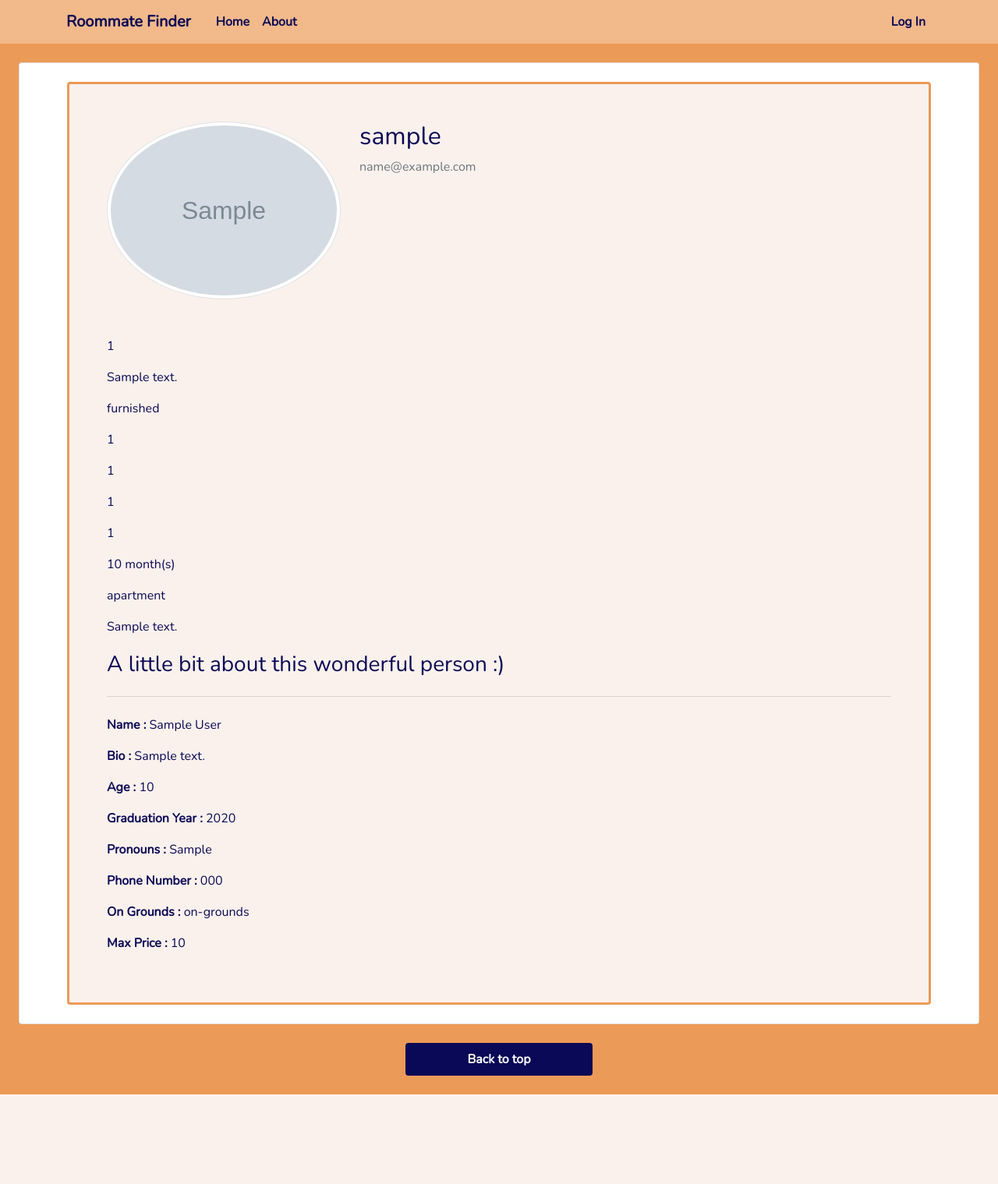
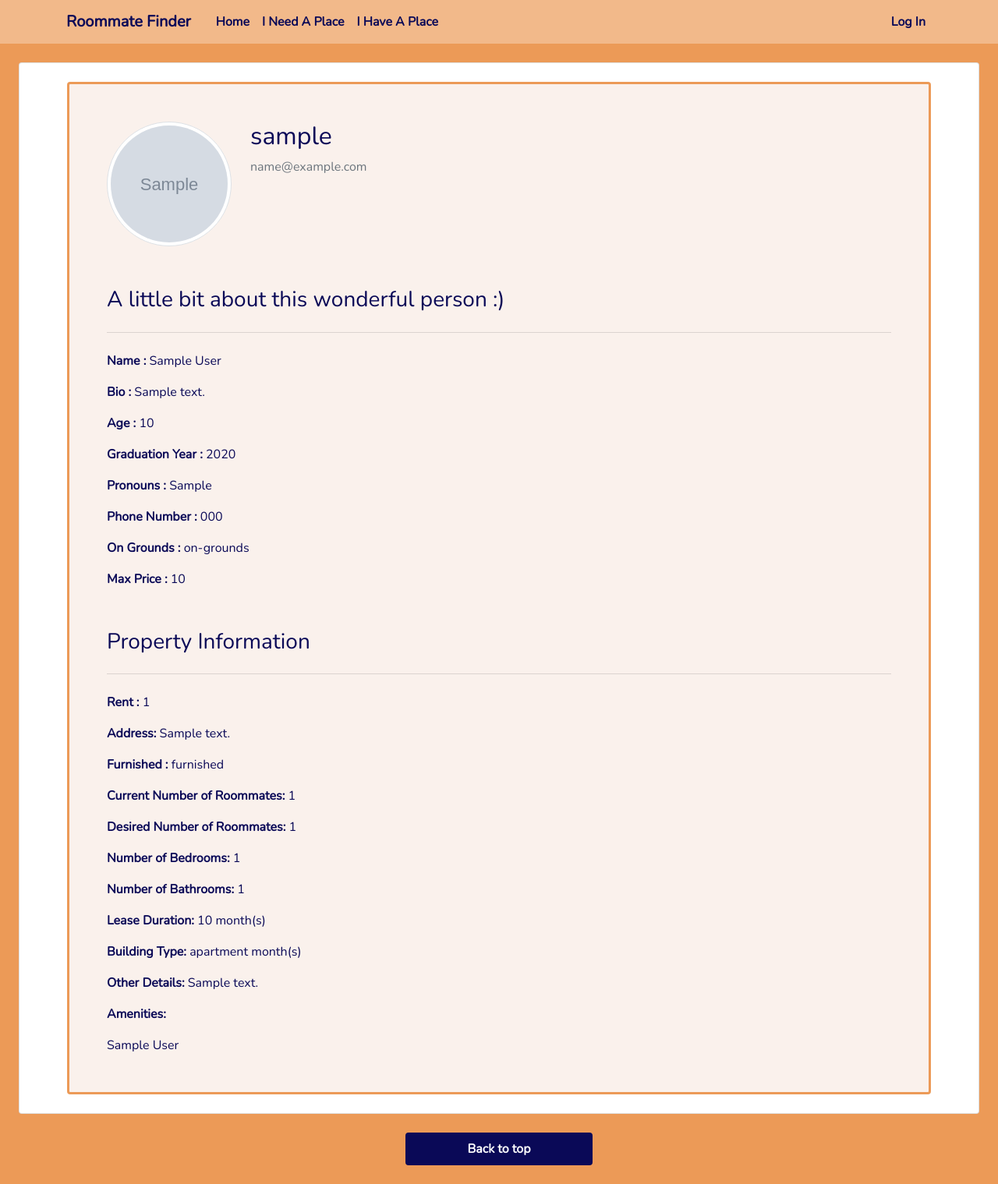
Before and after one commit to hanahamberno/project-a-23, a Django app: page /profile/1 in a window 1280 px wide. Shown: the whole page at 78% size. Before the commit the page ends 1404 px from the top, so only its background shows below. Run offline with Django 3.2, Linux system fonts and the light colour scheme; tables that the repository leaves empty hold one stand-in row (values such as "Sample post"); grey boxes marked "Sample" are stand-in pictures; some libraries are stand-ins or nearby versions; some web fonts are replaced.

Commit message:
split property view/profile view

```diff
--- a/social_app/static/social_app/base.css
+++ b/social_app/static/social_app/base.css
@@ -66,3 +66,9 @@ body{
     border-color: var(--secondary2);
     background-color: var(--secondary3);
 }
+
+.rounded-circle{
+    border-radius:50%;
+    width:10rem;
+    height:10rem;
+}
--- a/social_app/templates/social_app/base.html
+++ b/social_app/templates/social_app/base.html
@@ -45,12 +45,14 @@
                         <div class="collapse navbar-collapse" id="navbarToggle">
                             <div class="navbar-nav mr-auto">
                                 <a class="nav-item nav-link" href="{% url 'social_app:home' %}">Home</a>
-                                <a class="nav-item nav-link" href="{% url 'social_app:about' %}">About</a>
+                                <a class="nav-item nav-link" href="{% url 'social_app:profile_list' %}">I Need A Place</a>
+                                <a class="nav-item nav-link" href="{% url 'social_app:property_list' %}">I Have A Place</a>
                             </div>
                             <!-- Navbar Right Side -->
                             <div class="navbar-nav">
                                 {% if user.is_authenticated %}
-                                <a class="nav-item nav-link" href="{% url 'profile' %}">Profile</a>
+                                <a class="nav-item nav-link" href="{% url 'profile' %}">Edit Profile</a>
+                                <a class="nav-item nav-link" href="{% url 'social_app:logout' %}">Log Out</a>
                                 {% else %}
                                 <a class="nav-item nav-link" href="{% provider_login_url 'google' %}">Log In</a>
                                 {% endif %}
--- a/social_app/templates/social_app/detail.html
+++ b/social_app/templates/social_app/detail.html
@@ -15,19 +15,6 @@
             </div>
         </div>
         <div class="container p-4">
-            {% for t in profile.property_set.all %}
-                <p>{{ t.rent }}</p>
-                <p>{{ t.address }}</p>
-                <p>{{ t.furnished }}</p>
-                <p>{{ t.current_number_of_roommates }}</p>
-                <p>{{ t.number_of_roommates_seeking }}</p>
-                <p>{{ t.number_of_bedrooms }}</p>
-                <p>{{ t.number_of_bathrooms }}</p>
-                <p>{{ t.lease_duration }} month(s)</p>
-                <p>{{ t.building_type }}</p>
-                <p>{{ t.other_details }}</p>
-
-            {% endfor %}
             <h3 class="mb-4 card-header pl-0 pb-4 pt-1">A little bit about this wonderful person :)</h3>
             <div class="card-text">
                 <p>
@@ -91,6 +78,98 @@
                 {%endif%}
                 </p>
             </div>
+
+            {% if profile.property %}
+            <h3 class="mb-4 mt-5 card-header pl-0 pb-4 pt-1">Property Information</h3>
+            <div class="card-text">
+                <p>
+                    <strong>Rent :</strong>
+                    {%if profile.property.rent%}
+                    {{ profile.property.rent }}
+                {%else%}
+                    -
+                {%endif%}
+                </p>
+                <p>
+                    <strong>Address: </strong>
+                    {%if profile.property.address%}
+                    {{ profile.property.address }}
+                {%else%}
+                    -
+                {%endif%}
+                </p>
+                <p><strong>Furnished :</strong>
+                    {%if profile.property.furnished%}
+                    {{ profile.property.furnished }}
+                {%else%}
+                    -
+                {%endif%}
+                </p>
+                <p>
+                    <strong>Current Number of Roommates: </strong>
+                    {%if profile.property.current_number_of_roommates%}
+                    {{ profile.property.current_number_of_roommates }}
+                {%else%}
+                    -
+                {%endif%}
+                </p>
+                <p><strong>Desired Number of Roommates: </strong>
+                    {%if profile.property.number_of_roommates_seeking%}
+                    {{ profile.property.number_of_roommates_seeking }}
+                {%else%}
+                    -
+                {%endif%}
+                </p>
+                <p>
+                    <strong>Number of Bedrooms: </strong>
+                    {%if profile.property.number_of_bedrooms%}
+                    {{ profile.property.number_of_bedrooms }}
+                {%else%}
+                    -
+                {%endif%}
+                </p>
+                <p>
+                    <strong>Number of Bathrooms: </strong>
+                    {%if profile.property.number_of_bathrooms%}
+                    {{ profile.property.number_of_bathrooms }}
+                {%else%}
+                    -
+                {%endif%}
+                </p>
+                <p>
+                    <strong>Lease Duration: </strong>
+                    {%if profile.property.lease_duration%}
+                    {{ profile.property.lease_duration }} month(s)
+                {%else%}
+                    -
+                {%endif%}
+                </p>
+                <p>
+                    <strong>Building Type: </strong>
+                    {%if profile.property.building_type%}
+                    {{ profile.property.building_type }} month(s)
+                {%else%}
+                    -
+                {%endif%}
+                </p>
+                <p>
+                    <strong>Other Details: </strong>
+                    {%if profile.property.other_details%}
+                    {{ profile.property.other_details }}
+                {%else%}
+                    -
+                {%endif%}
+                </p>
+                <p><strong>Amenities: </strong></p>
+                {% for a in profile.property.amenities.all %}
+                    {%if a.name%}
+                        {{ a.name }}
+                    {%else%}
+                        -
+                    {%endif%}
+                {% endfor %}
+            </div>
+            {% endif %}
         </div>
     </div>
 </div>
--- a/social_app/urls.py
+++ b/social_app/urls.py
@@ -17,15 +17,17 @@ from django.contrib import admin
 from django.urls import path, include
 from django.contrib.auth import views as auth_views
 from . import views
-from .views import ProfileListView
+from .views import ProfileListView, PropertyListView
 
 app_name = 'social_app'
 
 urlpatterns = [
     path('', ProfileListView.as_view(), name='home'),
+    path('profile', ProfileListView.as_view(), name='profile_list'),
+    path('property', PropertyListView.as_view(), name='property_list'),
     # path('profile/<int:pk>/', ProfileDetailView.as_view(), name='profile-detail'),
     path('profile/<int:pk>', views.profile_detail_view, name='profile_detail_view'),
-    #path('', views.home, name="home"),
+    #path('property/<int:pk>', views.property_detail_view, name="property_detail_view"),
     path('logout/', auth_views.LogoutView.as_view(template_name='social_app/home.html'), name='logout'),
     path('about', views.about, name="about"),
 ]
--- a/social_app/views.py
+++ b/social_app/views.py
@@ -13,12 +13,28 @@ def home(request):
 # in our case, 'users/profile_list.html'
 
 
+# class ProfileListView(ListView):
+#     # this behaves same as model = Profile.objects.get.all()
+#     model = Profile
+#     # The template_name attribute is used to tell Django to use a specific template name
+#     # instead of the autogenerated default template name
+#     template_name = 'social_app/home.html'
+#     # Designates the name of the variable to use in the context.
+#     # from Django official Docs
+#     # https://docs.djangoproject.com/en/3.1/ref/class-based-views/mixins-single-object/
+#     context_object_name = 'profiles'
+#     # ordering = [-some attribute] <- this will order it by whatever attribute in models.py specified
+
+#     def get_queryset(self):
+#         queryset = Profile.objects.exclude(user__username="admin")
+#         return queryset
+
 class ProfileListView(ListView):
     # this behaves same as model = Profile.objects.get.all()
     model = Profile
     # The template_name attribute is used to tell Django to use a specific template name
     # instead of the autogenerated default template name
-    template_name = 'social_app/home.html'
+    template_name = 'social_app/profile_list.html'
     # Designates the name of the variable to use in the context.
     # from Django official Docs
     # https://docs.djangoproject.com/en/3.1/ref/class-based-views/mixins-single-object/
@@ -26,9 +42,17 @@ class ProfileListView(ListView):
     # ordering = [-some attribute] <- this will order it by whatever attribute in models.py specified
 
     def get_queryset(self):
-        queryset = Profile.objects.exclude(user__username='admin')
+        queryset = Profile.objects.filter(property__pk__isnull = True)
         return queryset
 
+class PropertyListView(ListView):
+    model = Profile
+    template_name = 'social_app/property_list.html'
+    context_object_name = "profiles"
+
+    def get_queryset(self):
+        queryset = Profile.objects.filter(property__pk__isnull = False)
+        return queryset
 
 def profile_detail_view(request, pk):
     profile = Profile.objects.get(user__pk=pk)
@@ -41,6 +65,18 @@ def profile_detail_view(request, pk):
         context=context,
     )
 
+# def profile_detail_view(request, pk):
+    # profile = Profile.objects.get(user__pk=pk)
+    # context = {
+    #     "profile": profile,
+    #     }
+    # return render(
+    #     request=request,
+    #     template_name='social_app/detail.html',
+    #     context=context,
+    # )
+    # pass
+
 
 def about(request):
     return render(
--- a/users/models.py
+++ b/users/models.py
@@ -119,9 +119,12 @@ class Profile(models.Model):
 # (Seungeon)
 # Amenity class which inherited from AbstractItem
 # AbstractItem will add each amenity
-class Amenity(AbstractItem):
+class Amenity(models.Model):
+    name = models.CharField(max_length=30)
     class Meta:
         verbose_name_plural = "Amenities"
+    def __str__(self):
+        return self.name
 
 class Property(models.Model):
     class Meta:
@@ -157,9 +160,8 @@ class Property(models.Model):
         (OTHER, "Other"),
     )
 
-    profile = models.ForeignKey(
+    profile = models.OneToOneField(
         Profile,
-        unique=True,
         null=True,
         # (Seungeon)models.CASCADE => if the 'Profile' is deleted, properties is also deleted.
         on_delete=models.CASCADE,
--- a/users/views.py
+++ b/users/views.py
@@ -28,7 +28,7 @@ def profile(request):
     context = {
         'u_form': u_form,
         'p_form': p_form,
-        'prop_form' : prop_form
+        #'prop_form' : prop_form
     }
 
     return render(request, 'users/profile.html', context)
```
Also changed, not shown: social_app/templates/social_app/home.html (+9 -20 lines), social_app/templates/social_app/profile_list.html (added, +45 -0 lines), social_app/templates/social_app/property_list.html (added, +45 -0 lines), users/migrations/0006_auto_20210406_2257.py (added).
